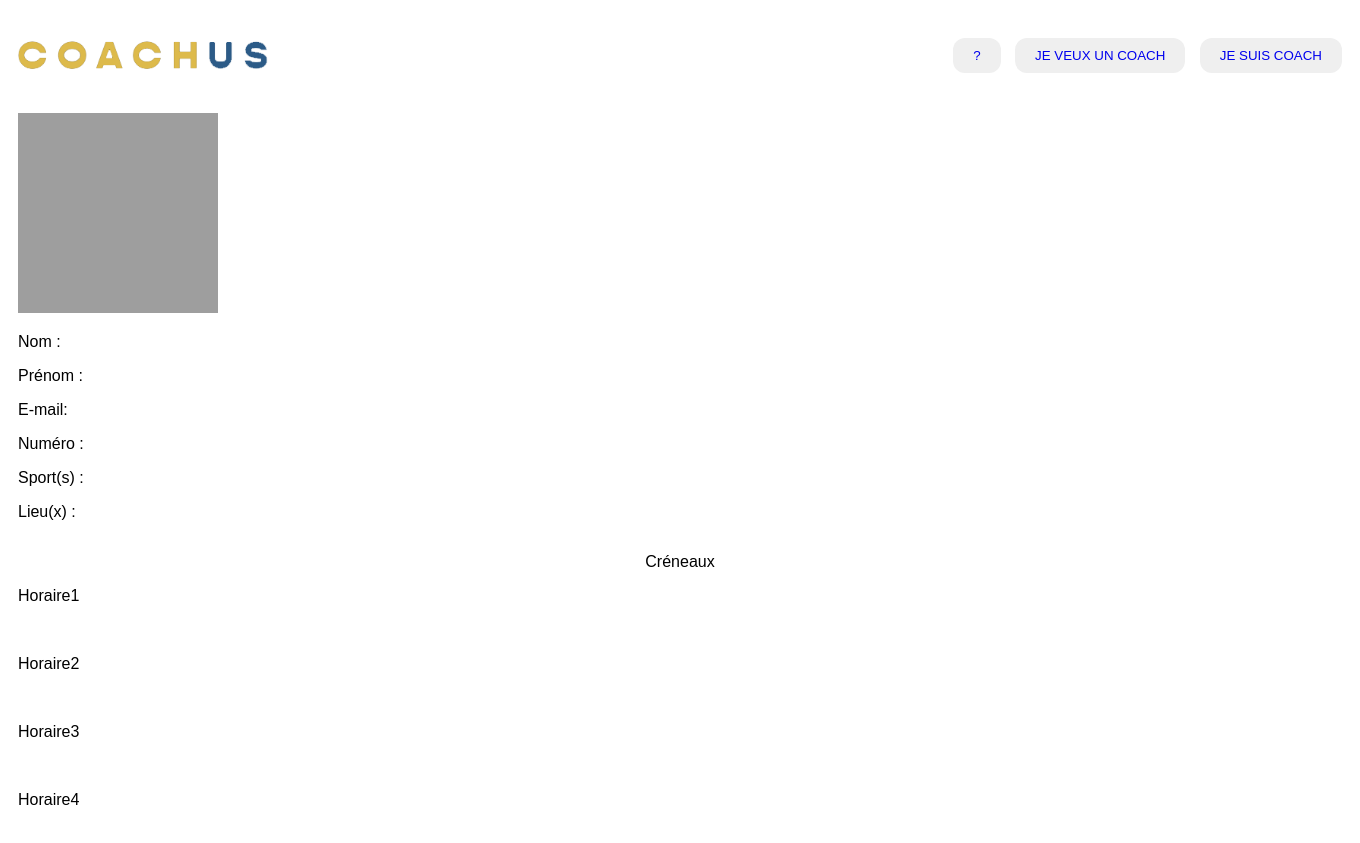
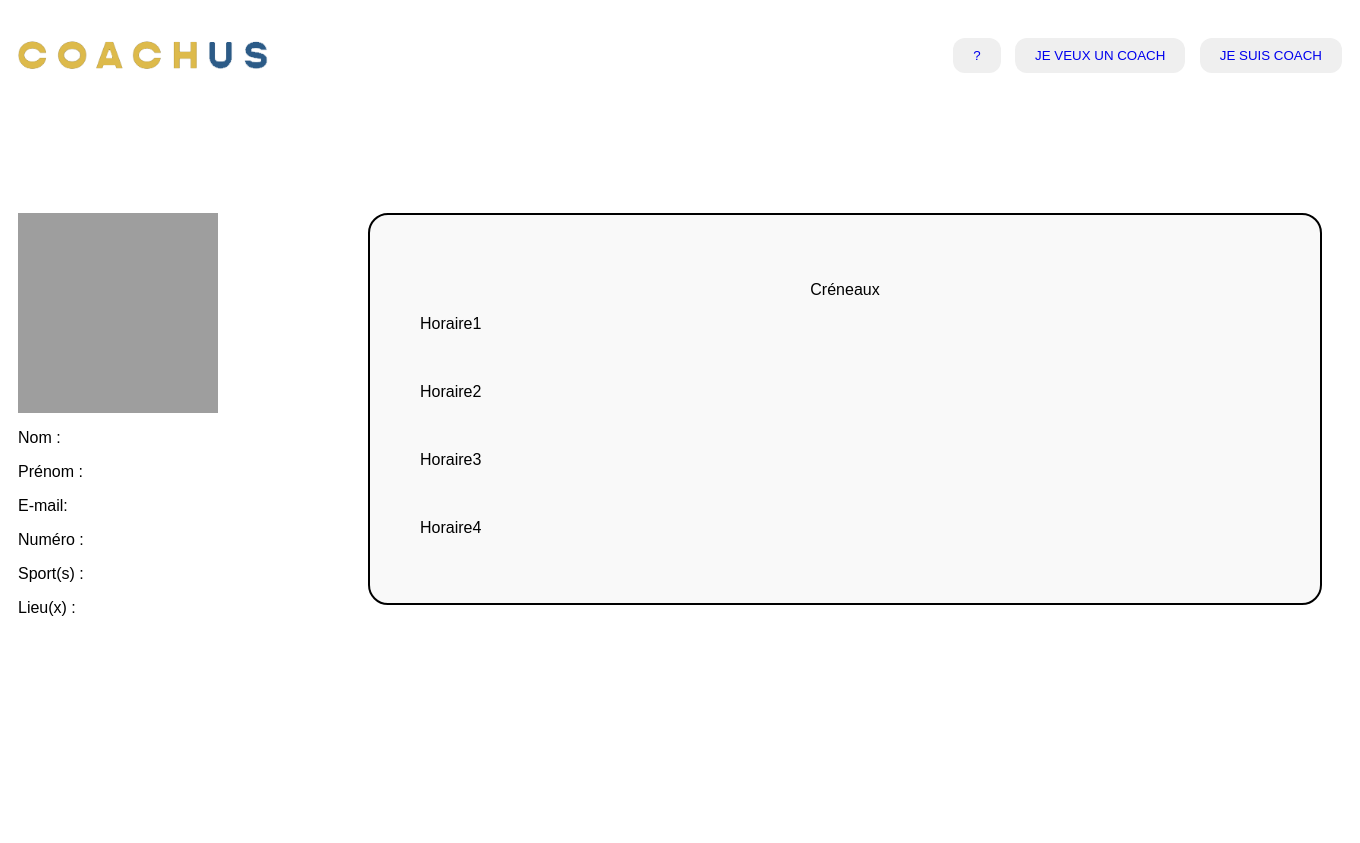
Before and after one commit to Dimmis5/CoachUs, a PHP site: the page made by Profil du coach.html in a window 1360 px wide. After the commit the page ends 616 px from the top, so only its background shows below. Run offline with PHP 8.4, Linux system fonts and the light colour scheme; grey boxes are pictures that could not be loaded.

Commit message:
Ajout du CSS du profil coach

```diff
--- a/style.css
+++ b/style.css
@@ -327,3 +327,21 @@ input[type="text"] {
     margin-left: -20px;
     background-color: rgb(216, 177, 47);
 }
+
+/* CSS Pour le profil du coach */
+
+.profilc{
+    padding-top: 100px;
+    display: flex;
+}
+
+
+.encadrer1 {
+    border: 2px solid #000;
+    border-radius: 20px;
+    padding: 50px;
+    margin-top: -420px;
+    margin-left: 350px;
+    width: 850px;
+    background-color: #f9f9f9
+}
```
